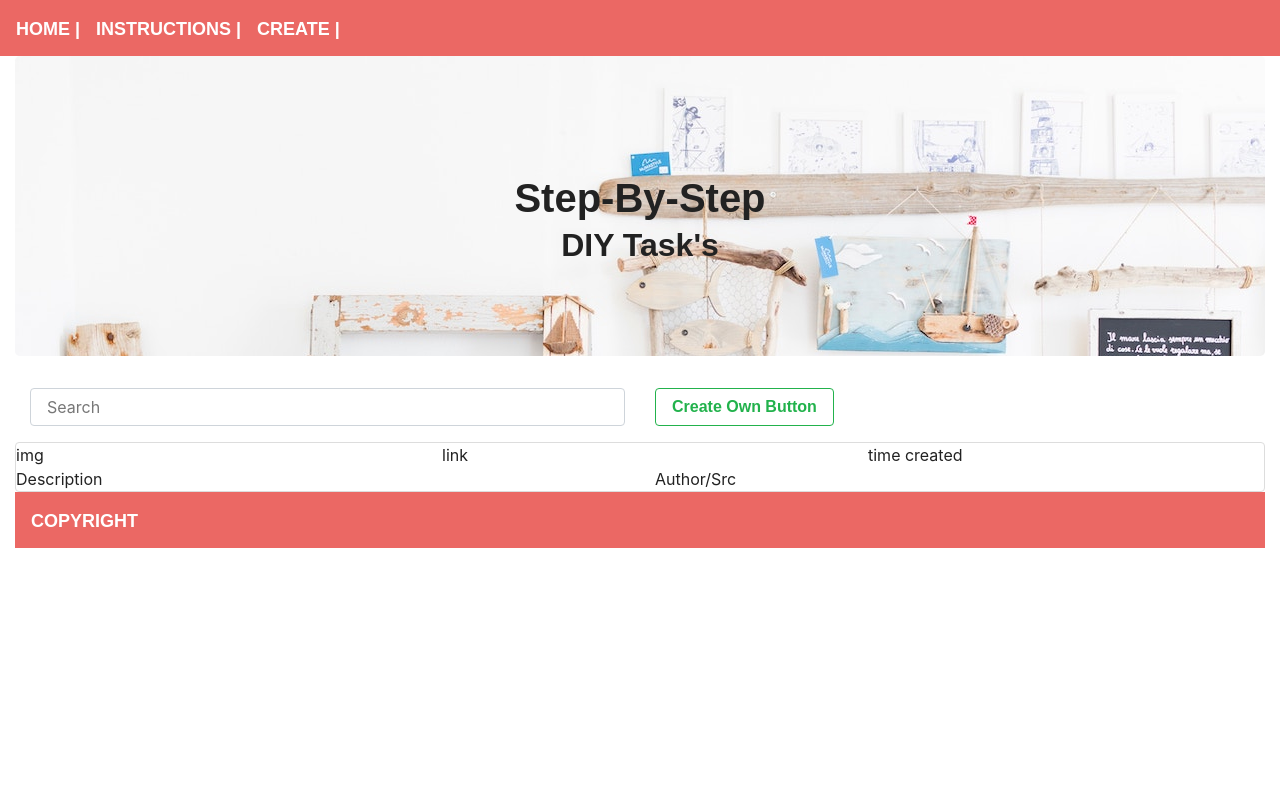
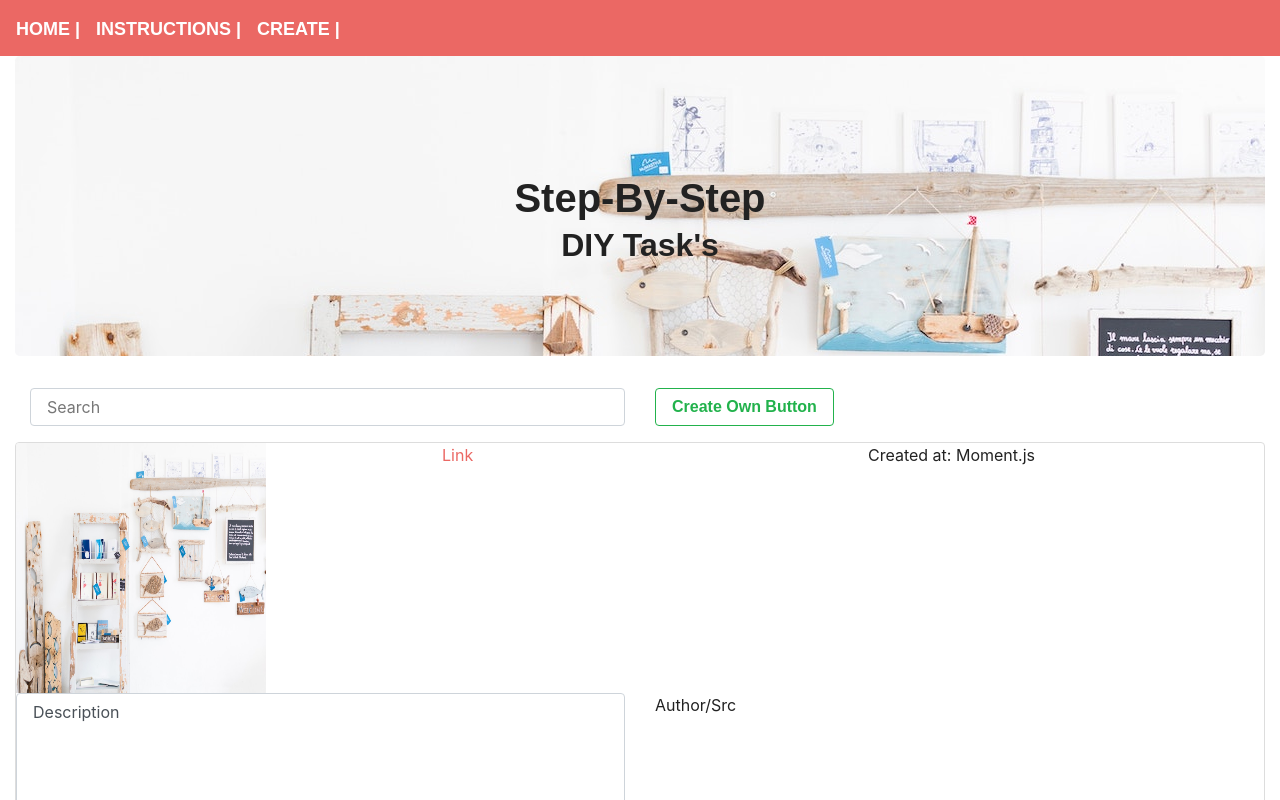
Before and after one commit to josephfmck/Step-By-Step, a React (Create React App) app in the folder client/: page / in a window 1280 px wide. Shown: the top 800 px of the page. Built offline with nearby package versions, Linux system fonts and the light colour scheme; no server answers; a web font is replaced by a local one.

Commit message:
Homepage Results

```diff
--- /dev/null
+++ b/client/src/components/ApiImages/index.js
@@ -0,0 +1,14 @@
+import React from 'react'
+
+
+function ApiImages() {
+    return (
+
+        <a>
+       <img src={ require("../../img/nicola-fioravanti-272999-unsplash.jpg") }  width={250} height={250} mode='fit'/>
+      </a>
+
+         );
+  }
+
+  export default ApiImages;
--- a/client/src/pages/Home.js
+++ b/client/src/pages/Home.js
@@ -8,6 +8,7 @@ import { List, ListItem } from "../components/List";
 import { Input, TextArea, FormBtn } from "../components/Form";
 import './style.css';
 import Footer from "../components/Footer";
+import ApiImages from "../components/ApiImages";
 
 
 class Home extends Component {
@@ -71,39 +72,42 @@ class Home extends Component {
                 <Row>
                   <Col size="md-6">
                     <Input
-                          class="md-form active-cyan active-cyan-2 md-6"
-                          class="form-control" type="text" placeholder="Search" aria-label="Search"
+                      className="md-form active-cyan active-cyan-2 md-6"
+                      className="form-control" type="text" placeholder="Search" aria-label="Search"
                     />
                   </Col>
                   <Col size="md-6">
-                        <Link to="/">
+                    <Link to="/FormPage">
                       <button className="btn btn-outline-success">Create Own Button</button>
-
                     </Link>
                   </Col>
                 </Row>
               </Col>
-
               <List>
                 <Row>
                   <Col size="md-4">
-                      img
+                  <ApiImages>
+                  </ApiImages>
                   </Col>
                   <Col size="md-4">
-                      link
+                  <Link to="/">
+                  Link
+                  </Link>
                   </Col>
-                      <Col size="md-4">
-                      time created
+                  <Col size="md-4" >
+                  Created at: Moment.js
                   </Col>
                   <Col size="md-6">
+                  <TextArea >
                   Description
+                  </TextArea>
                   </Col>
+
                   <Col size="md-6">
                   Author/Src
                   </Col>
                 </Row>
               </List>
-
             </form>
             <Footer>
 
```
Also changed, not shown: client/src/components/H2/index.js (added, +11 -0 lines). Lines whose indentation alone changed are shown as unchanged.
